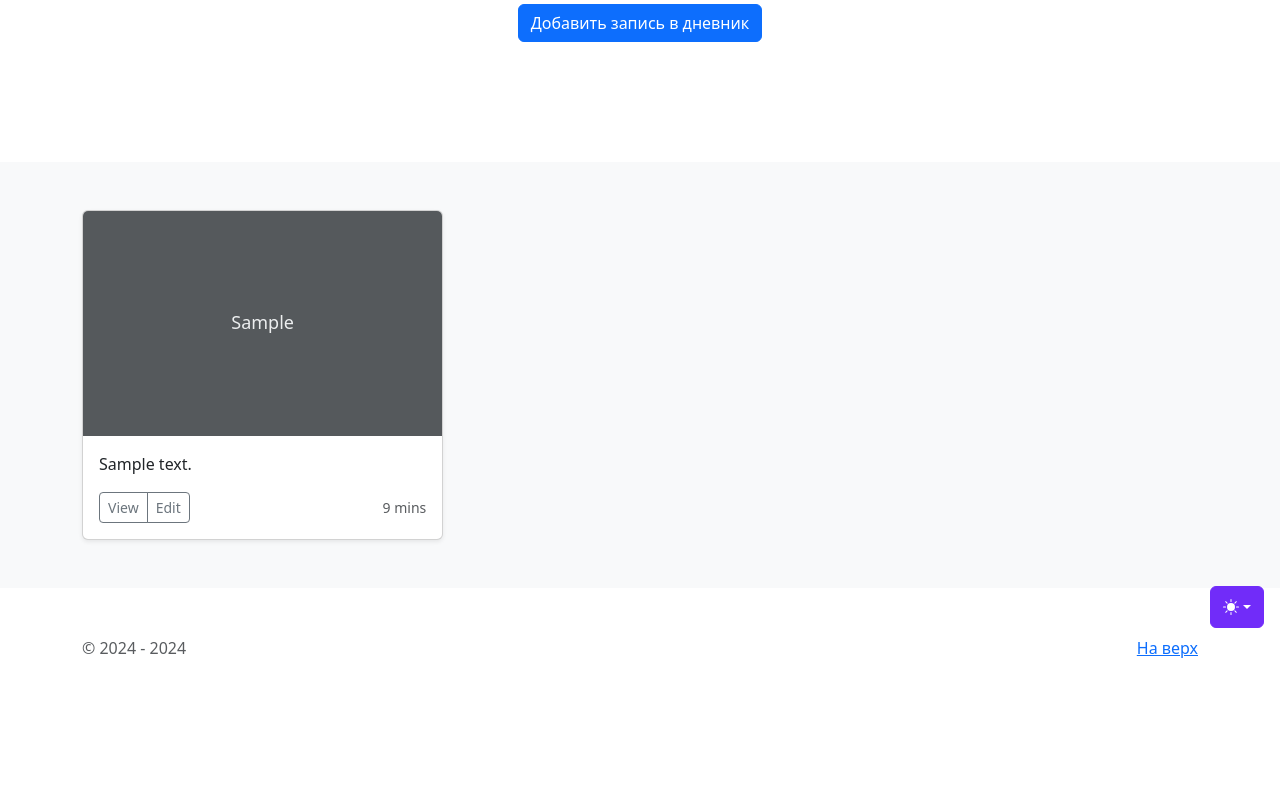
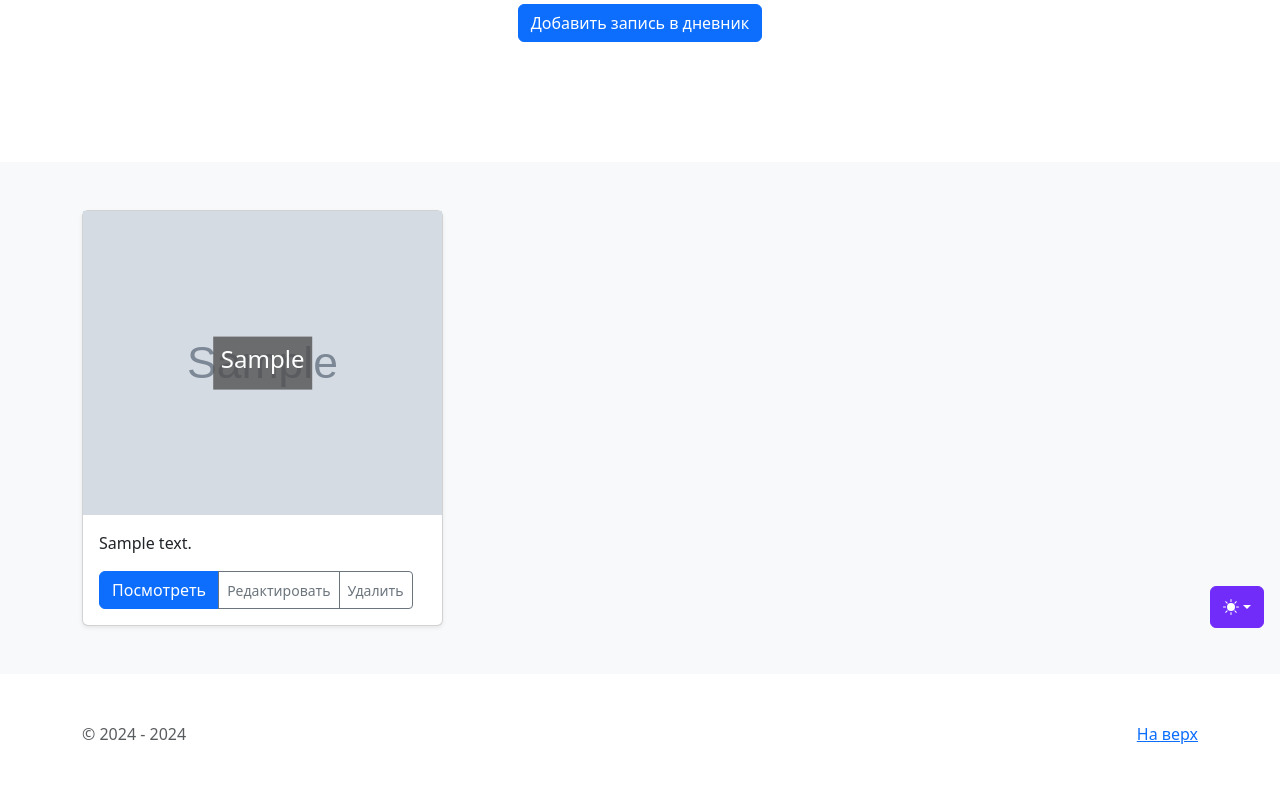
Before and after one commit to SundeevAlex/PersonalDiary, a Django app: page / in a window 1280 px wide. Shown: the part 156-966 px from the top of the page. Before the commit the page ends 814 px from the top, so only its background shows below. Run offline with Django 5.2, Linux system fonts and the light colour scheme; tables that the repository leaves empty hold one stand-in row (values such as "Sample post"); grey boxes marked "Sample" are stand-in pictures; parts of the project's set-up code (start-up, migrations or seed data) failed here and were passed over; some libraries are stand-ins or nearby versions.

Commit message:
Add diary_detail

```diff
--- a/diary/templates/diary/diary_list.html
+++ b/diary/templates/diary/diary_list.html
@@ -1,25 +1,27 @@
 {% extends 'diary/home.html' %}
 {% block content %}
+{% load my_tags %}
 <div class="album py-5 bg-body-tertiary">
     <div class="container">
         <div class="row row-cols-1 row-cols-sm-2 row-cols-md-3 g-3">
             {% for el in record %}
             <div class="col">
                 <div class="card shadow-sm">
-                    <svg class="bd-placeholder-img card-img-top" width="100%" height="225"
-                         xmlns="http://www.w3.org/2000/svg" role="img" aria-label="Placeholder: Thumbnail"
-                         preserveAspectRatio="xMidYMid slice" focusable="false"><title>Placeholder</title>
-                        <rect width="100%" height="100%" fill="#55595c"/>
-                        <text x="50%" y="50%" fill="#eceeef" dy=".3em">{{ el.topic }}</text>
-                    </svg>
+                    <div class="my_style">
+                        <img src="{{ el.image_cover | media_filter }}" style="width: 100%; height: 38vh;">
+                        <div class="text-container">
+                            <h4>{{ el.topic }}</h4>
+                        </div>
+                    </div>
                     <div class="card-body">
-                        <p class="card-text">{{ el.content | truncatechars:100  }}</p>
+                        <p class="card-text">{{ el.content | truncatechars:100 }}</p>
                         <div class="d-flex justify-content-between align-items-center">
                             <div class="btn-group">
-                                <button type="button" class="btn btn-sm btn-outline-secondary">View</button>
-                                <button type="button" class="btn btn-sm btn-outline-secondary">Edit</button>
+                                <a class="btn btn-primary" href="{% url 'diary:diary_detail' el.pk %}"
+                                   role="button">Посмотреть</a>
+                                <button type="button" class="btn btn-sm btn-outline-secondary">Редактировать</button>
+                                <button type="button" class="btn btn-sm btn-outline-secondary">Удалить</button>
                             </div>
-                            <small class="text-body-secondary">9 mins</small>
                         </div>
                     </div>
                 </div>
--- a/diary/templates/diary/home.html
+++ b/diary/templates/diary/home.html
@@ -2,6 +2,26 @@
 <!doctype html>
 <html lang="en" data-bs-theme="auto">
 <head>
+    <style>
+        .my_style {
+            position: relative;
+            width: 100%;
+            text-align: center;
+        }
+
+
+        .text-container {
+            position: absolute;
+            color: rgb(255, 255, 255);
+            left: 50%;
+            top: 50%;
+            transform: translate(-50%, -50%);
+            background-color: rgba(81, 81, 81, 0.8);
+            padding: 0.5rem;
+            text-align: center;
+            font-size: 16px;
+        }
+    </style>
     <script src="{% static 'js/color-modes.js' %}"></script>
     <script src="{% static 'js/bootstrap.bundle.min.js' %}"></script>
     <script src="{% static 'js/holder.min.js' %}"></script>
@@ -172,7 +192,7 @@
 </div>
 
 <header data-bs-theme="dark">
-{% include 'diary/includes/inc_menu.html' %}
+    {% include 'diary/includes/inc_menu.html' %}
 </header>
 
 <main>
@@ -180,8 +200,8 @@
     <section class="py-5 text-center container">
         <div class="row py-lg-5">
             <div class="col-lg-6 col-md-8 mx-auto">
-<!--                <h1 class="fw-light">Album example</h1>-->
-<!--                <p class="lead text-body-secondary">Здесь Вы можете.</p>-->
+                <!--                <h1 class="fw-light">Album example</h1>-->
+                <!--                <p class="lead text-body-secondary">Здесь Вы можете.</p>-->
                 <p>
                     <a href="#" class="btn btn-primary my-2">Добавить запись в дневник</a>
                 </p>
@@ -196,7 +216,7 @@
 
 <footer class="text-body-secondary py-5">
     <div class="container">
-        <p class="float-end mb-1"><a href="{% url 'diary:diary_list' %}">На верх</a></p>
+        <p class="float-end mb-1"><a href="#">На верх</a></p>
         <p>&copy; 2024 - {% now 'Y' %}</p>
     </div>
 </footer>
--- /dev/null
+++ b/diary/templatetags/my_tags.py
@@ -0,0 +1,10 @@
+from django import template
+
+register = template.Library()
+
+
+@register.filter()
+def media_filter(path):
+    if path:
+        return f"/media/{path}"
+    return "#"
--- a/diary/urls.py
+++ b/diary/urls.py
@@ -1,10 +1,11 @@
 from django.urls import path
 
 from diary.apps import DiaryConfig
-from diary.views import diary_list
+from diary.views import diary_list, diary_detail
 
 app_name = DiaryConfig.name
 
 urlpatterns = [
-    path("", diary_list, name="diary_list"),
+    path('', diary_list, name='diary_list'),
+    path('diary/<int:pk>/', diary_detail, name='diary_detail'),
 ]
--- a/diary/views.py
+++ b/diary/views.py
@@ -1,4 +1,4 @@
-from django.shortcuts import render
+from django.shortcuts import render, get_object_or_404
 
 from diary.models import Diary
 
@@ -7,3 +7,10 @@ def diary_list(request):
     records = Diary.objects.all()
     context = {"record": records}
     return render(request, "diary/diary_list.html", context)
+
+
+def diary_detail(request, pk):
+    # record = Diary.objects.get(pk=pk)
+    record = get_object_or_404(Diary, pk=pk)
+    context = {"record": record}
+    return render(request, "diary/diary_detail.html", context)
```
Also changed, not shown: diary/templates/diary/diary_detail.html (added, +26 -0 lines), media/diary/photo/cover/cover1.jpg (added), media/diary/photo/cover/cover2.jpg (added).
